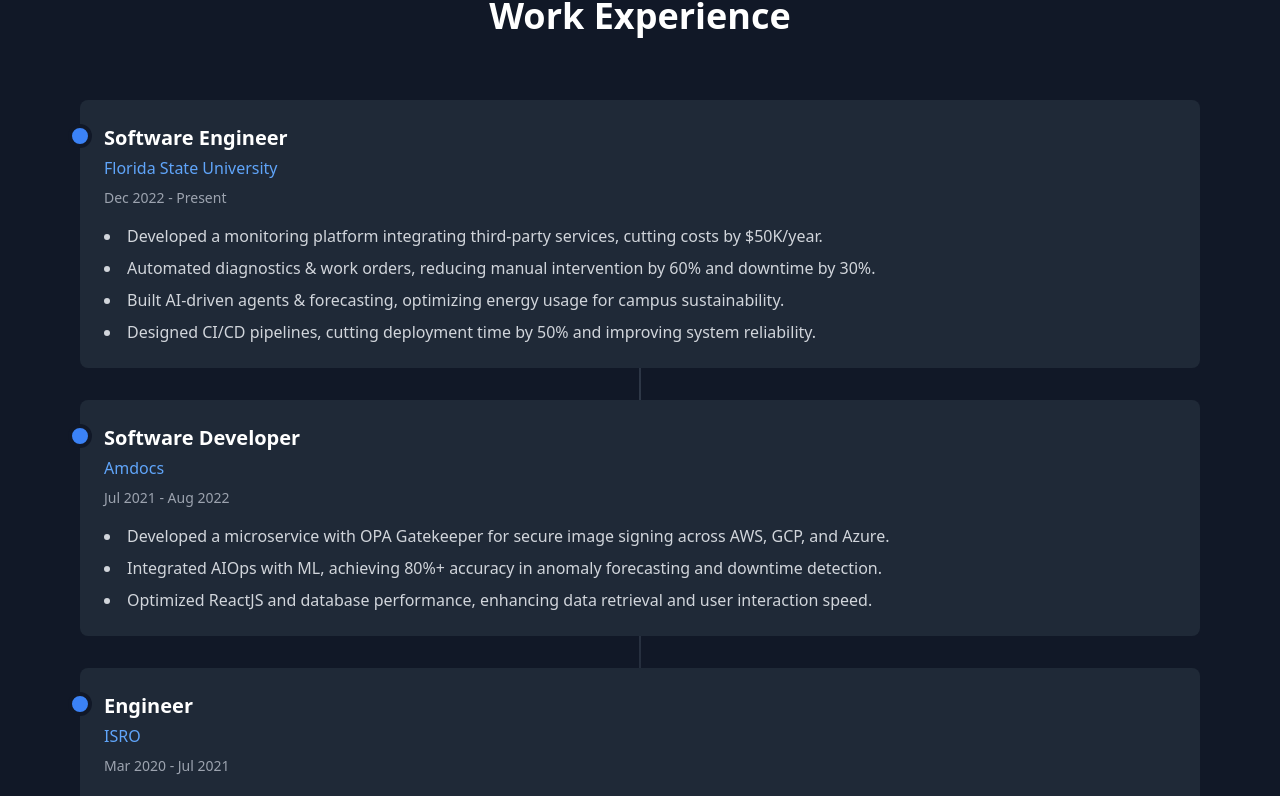
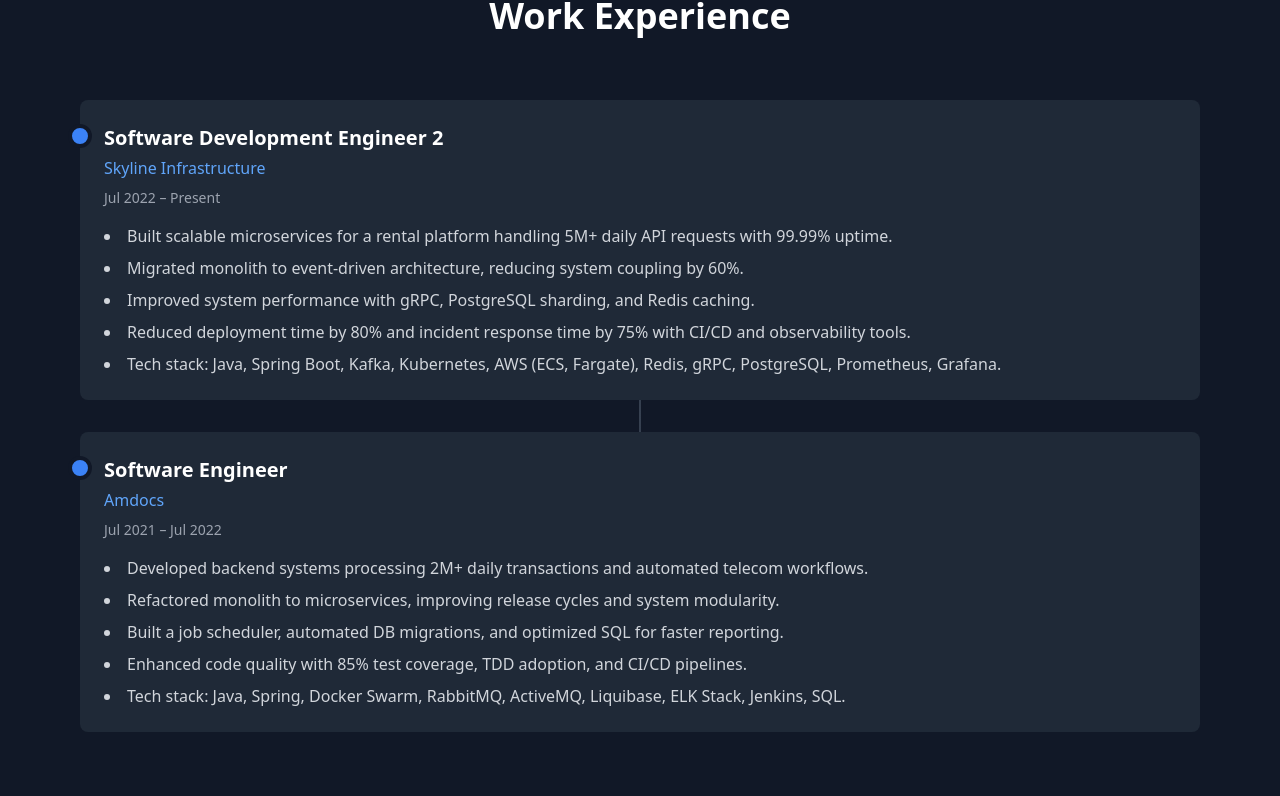
Before and after one commit to sairamkiran9/myportfolio, a React (Vite) app: page / in a window 1280 px wide. Shown: the part 1720-2516 px from the top of the page. Built offline with nearby package versions, Linux system fonts and the light colour scheme.

Commit message:
chore: info update

```diff
--- a/src/components/About.tsx
+++ b/src/components/About.tsx
@@ -6,7 +6,7 @@
     {
       icon: <Terminal className="w-6 h-6" />,
       title: "Backend Development",
-      description: "Architected multiple RESTFUL API services using Python (Django, Flask) and NextJS"
+      description: "Architected multiple RESTFUL API services using Java, Spring Boot, and Node.js"
     },
     {
       icon: <Codepen className="w-6 h-6 bd-organe" />,
@@ -16,7 +16,7 @@
     {
       icon: <Code2 className="w-6 h-6" />,
       title: "API Integrations",
-      description: "Skilled in integrating 3rd party services like Shopify, Stripe into distributed applciations"
+      description: "Skilled in integrating 3rd party services like Shopify, OAuth2.0 into distributed applciations"
     },
     {
       icon: <Database className="w-6 h-6" />,
--- a/src/components/Contact.tsx
+++ b/src/components/Contact.tsx
@@ -30,7 +30,7 @@
               </div>
               <div>
                 <p className="text-gray-400">Email</p>
-                <p className="text-white">kiranmuppana36@gmail.com</p>
+                <p className="text-white">muppanakiran4@gmail.com</p>
               </div>
             </div>
             <div className={styles['info-item']}>
@@ -39,7 +39,7 @@
               </div>
               <div>
                 <p className="text-gray-400">Phone</p>
-                <p className="text-white">+1 850 943 4453</p>
+                <p className="text-white">+1 512 710 7894</p>
               </div>
             </div>
             <div className={styles['info-item']}>
--- a/src/components/Experience/Experience.tsx
+++ b/src/components/Experience/Experience.tsx
@@ -3,36 +3,31 @@
 
 const experiences = [
   {
-    title: "Software Engineer",
-    company: "Florida State University",
-    period: "Dec 2022 - Present",
+    title: "Software Development Engineer 2",
+    company: "Skyline Infrastructure",
+    period: "Jul 2022 – Present",
     description: [
-      "Developed a monitoring platform integrating third-party services, cutting costs by $50K/year.",
-      "Automated diagnostics & work orders, reducing manual intervention by 60% and downtime by 30%.",
-      "Built AI-driven agents & forecasting, optimizing energy usage for campus sustainability.",
-      "Designed CI/CD pipelines, cutting deployment time by 50% and improving system reliability."
+      "Built scalable microservices for a rental platform handling 5M+ daily API requests with 99.99% uptime.",
+      "Migrated monolith to event-driven architecture, reducing system coupling by 60%.",
+      "Improved system performance with gRPC, PostgreSQL sharding, and Redis caching.",
+      "Reduced deployment time by 80% and incident response time by 75% with CI/CD and observability tools.",
+      "Tech stack: Java, Spring Boot, Kafka, Kubernetes, AWS (ECS, Fargate), Redis, gRPC, PostgreSQL, Prometheus, Grafana."
     ]
   },
   {
-    title: "Software Developer",
+    title: "Software Engineer",
     company: "Amdocs",
-    period: "Jul 2021 - Aug 2022",
+    period: "Jul 2021 – Jul 2022",
     description: [
-      "Developed a microservice with OPA Gatekeeper for secure image signing across AWS, GCP, and Azure.",
-      "Integrated AIOps with ML, achieving 80%+ accuracy in anomaly forecasting and downtime detection.",
-      "Optimized ReactJS and database performance, enhancing data retrieval and user interaction speed."
-    ]
-  },
-  {
-    title: "Engineer",
-    company: "ISRO",
-    period: "Mar 2020 - Jul 2021",
-    description: [
-      "Automated API testing and schema validation, detecting 95% of schema-related failures.",
-      "Built Spark jobs for GDPR compliance, enhancing processing speed and cutting AWS costs."
+      "Developed backend systems processing 2M+ daily transactions and automated telecom workflows.",
+      "Refactored monolith to microservices, improving release cycles and system modularity.",
+      "Built a job scheduler, automated DB migrations, and optimized SQL for faster reporting.",
+      "Enhanced code quality with 85% test coverage, TDD adoption, and CI/CD pipelines.",
+      "Tech stack: Java, Spring, Docker Swarm, RabbitMQ, ActiveMQ, Liquibase, ELK Stack, Jenkins, SQL."
     ]
   }
 ];
+
 
 export default function Experience() {
   return (
--- a/src/components/Hero/Hero.tsx
+++ b/src/components/Hero/Hero.tsx
@@ -9,7 +9,7 @@
 export default function Hero() {
   const [displayText, setDisplayText] = useState('');
   const [currentIndex, setCurrentIndex] = useState(0);
-  const role = 'Full Stack AI Engineer';
+  const role = 'Software Engineer';
 
   useEffect(() => {
     if (currentIndex < role.length) {
```
